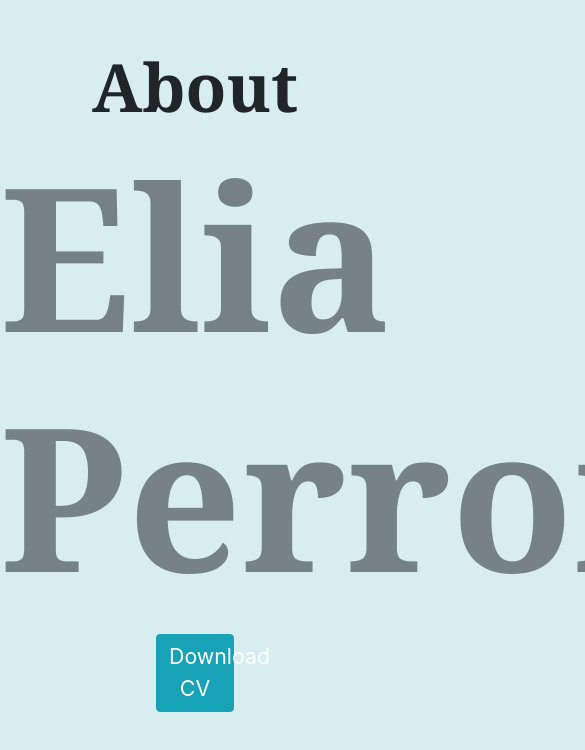
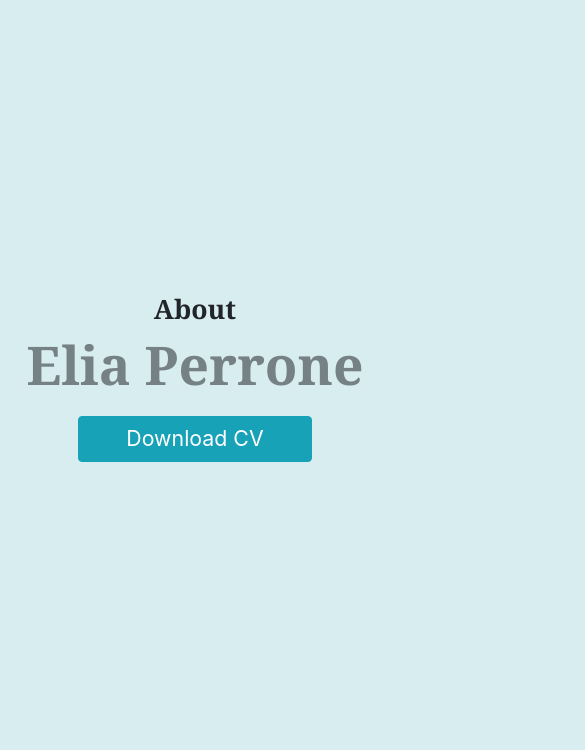
Before and after one commit to eliaperrone/eliaperrone.github.io, a plain HTML site: page index.html in a window 390 px wide. Shown: the top 750 px of the page, 585 px wide, since content can reach past the window. Drawn offline with nearby package versions, Linux system fonts and the light colour scheme.

Commit message:
add support mobile device

```diff
--- a/css/index.css
+++ b/css/index.css
@@ -1,23 +1,5 @@
 body {
   background-color: #d8edf0;
-}
-
-#about-me {
-  font-weight: bold;
-  font-size: 50pt;
-  margin-top: 12%;
-  font-family: Georgia, 'Times New Roman', Times, serif;
-}
-
-#eliaperrone {
-  font-weight: bold;
-  font-size: 150pt;
-  font-family: Georgia, 'Times New Roman', Times, serif;
-  animation: blinker 3s linear infinite;
-}
-
-#container {
-  text-align: center;
 }
 
 @keyframes blinker {
@@ -26,8 +8,50 @@ body {
   }
 }
 
-#button {
-  width: 20%;
-  margin-top: 3%;
-  font-size: 16pt;
+#container {
+  text-align: center;
 }
+
+@media (min-width: 500px) {
+  #about-me {
+    font-weight: bold;
+    font-size: 50pt;
+    margin-top: 12%;
+    font-family: Georgia, "Times New Roman", Times, serif;
+  }
+
+  #eliaperrone {
+    font-weight: bold;
+    font-size: 150pt;
+    font-family: Georgia, "Times New Roman", Times, serif;
+    animation: blinker 3s linear infinite;
+  }
+
+  #button {
+    width: 20%;
+    margin-top: 3%;
+    font-size: 16pt;
+  }
+}
+
+@media (max-width: 500px) {
+  #about-me {
+    font-weight: bold;
+    font-size: 20pt;
+    margin-top: 75%;
+    font-family: Georgia, "Times New Roman", Times, serif;
+  }
+
+  #eliaperrone {
+    font-weight: bold;
+    font-size: 40pt;
+    font-family: Georgia, "Times New Roman", Times, serif;
+    animation: blinker 3s linear infinite;
+  }
+
+  #button {
+    width: 60%;
+    margin-top: 3%;
+    font-size: 16pt;
+  }
+}
```
